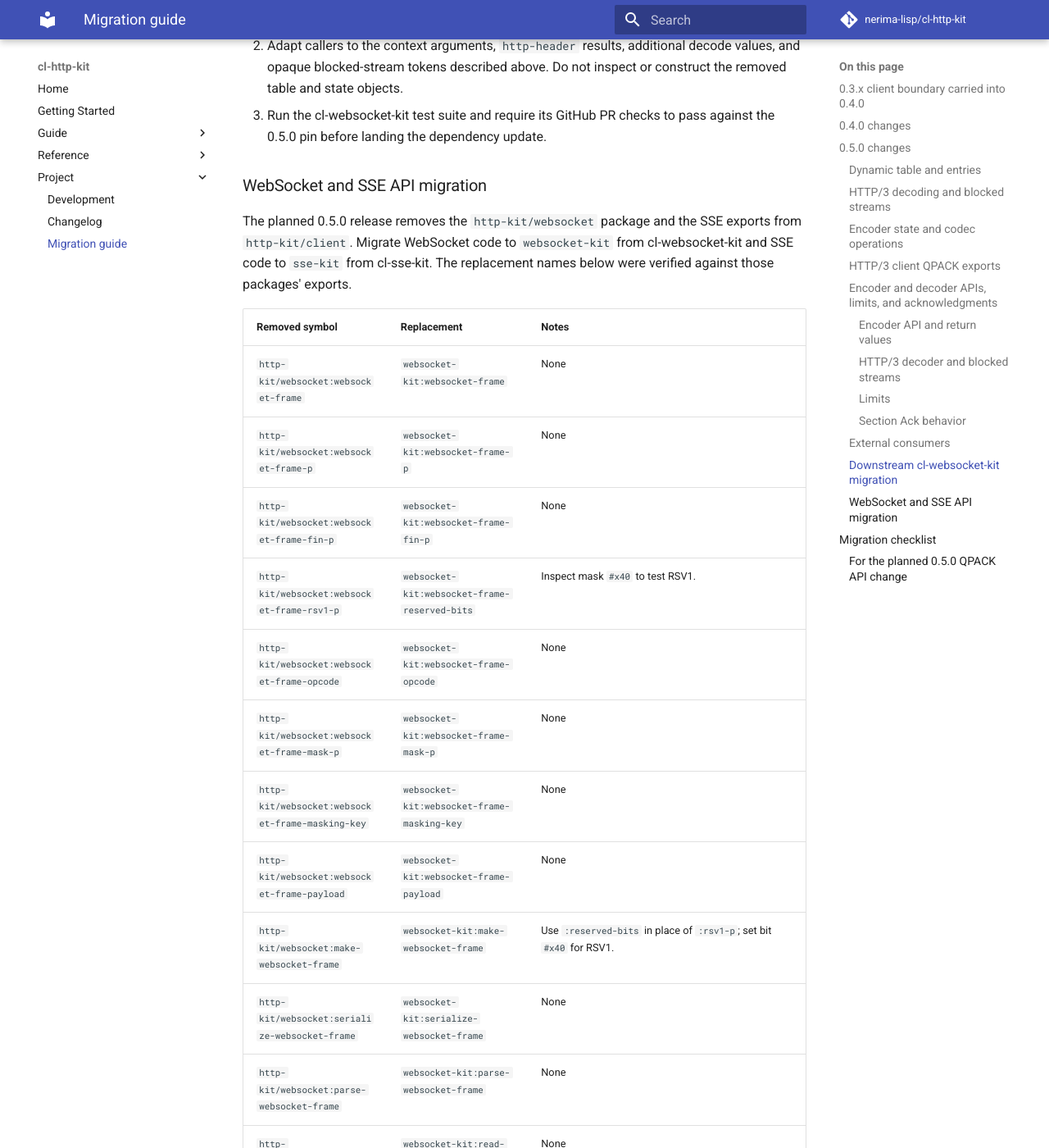
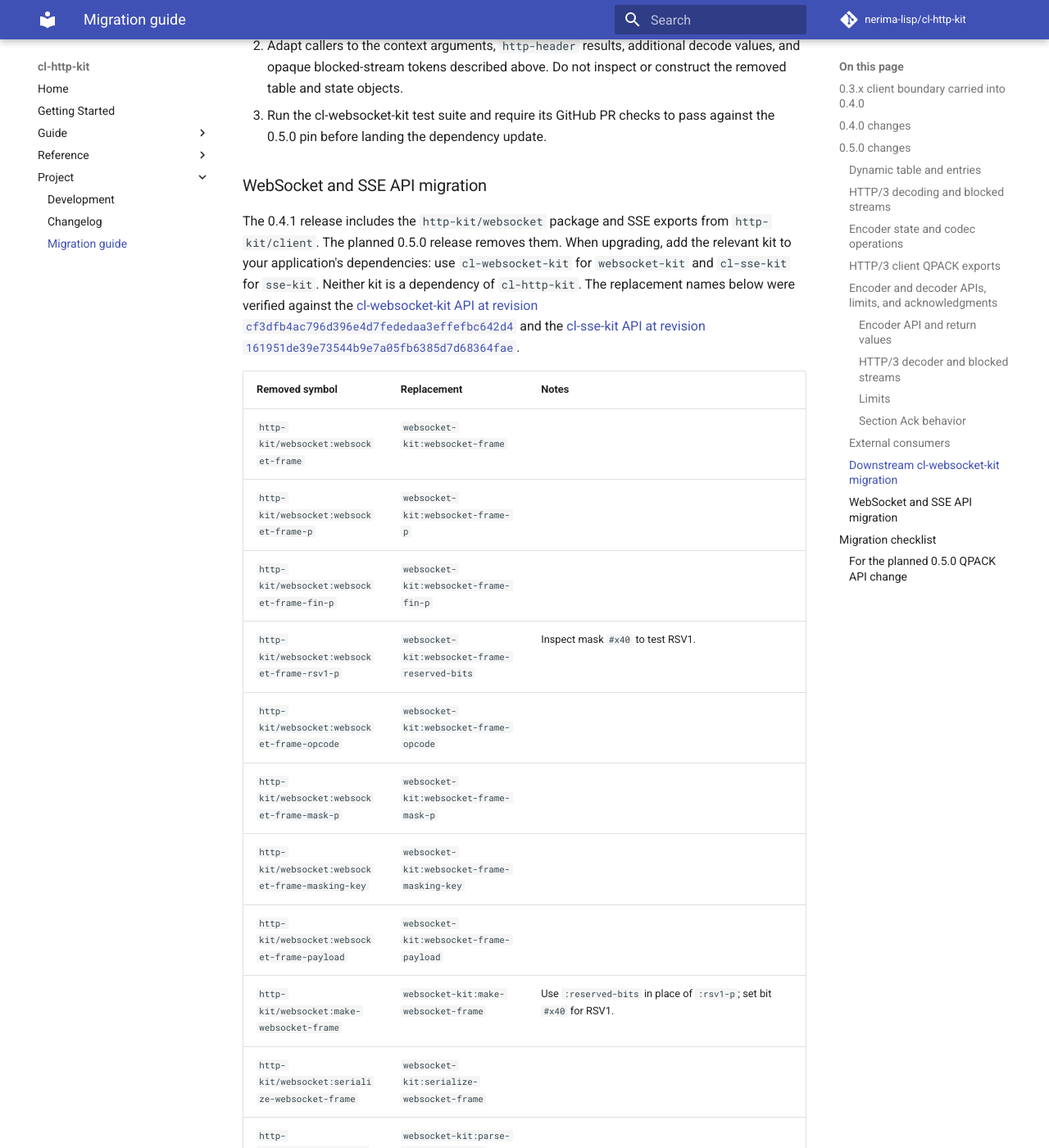
Before and after one commit to nerima-lisp/cl-http-kit, an MkDocs documentation site: the page built from docs/src/project/migration.md, in a window 1280 px wide and 1400 px high, scrolled down 12601 px. Shown: the whole window at 82% size. Built offline with MkDocs 1.6.1 and Material for MkDocs 9.7.7, drawn with Linux system fonts in a browser that asks for light colours; comment, search, counter and statistics services are not loaded; some of the changed text lies outside the part shown.

Commit message:
docs: clarify WebSocket and SSE release migration

```diff
--- a/docs/src/project/migration.md
+++ b/docs/src/project/migration.md
@@ -392,57 +392,63 @@ The downstream cl-websocket-kit migration follows its update to cl-http-kit
 
 ### WebSocket and SSE API migration
 
-The planned 0.5.0 release removes the `http-kit/websocket` package and the SSE
-exports from `http-kit/client`. Migrate WebSocket code to `websocket-kit` from
-cl-websocket-kit and SSE code to `sse-kit` from cl-sse-kit. The replacement
-names below were verified against those packages' exports.
+The 0.4.1 release includes the `http-kit/websocket` package and SSE exports
+from `http-kit/client`. The planned 0.5.0 release removes them. When upgrading,
+add the relevant kit to your application's dependencies: use `cl-websocket-kit`
+for `websocket-kit` and `cl-sse-kit` for `sse-kit`. Neither kit is a dependency
+of `cl-http-kit`. The replacement names below were verified against the
+[cl-websocket-kit API at revision
+`cf3dfb4ac796d396e4d7fededaa3effefbc642d4`](https://github.com/nerima-lisp/cl-websocket-kit/tree/cf3dfb4ac796d396e4d7fededaa3effefbc642d4)
+and the
+[cl-sse-kit API at revision
+`161951de39e73544b9e7a05fb6385d7d68364fae`](https://github.com/nerima-lisp/cl-sse-kit/tree/161951de39e73544b9e7a05fb6385d7d68364fae).
 
 | Removed symbol | Replacement | Notes |
 | --- | --- | --- |
-| `http-kit/websocket:websocket-frame` | `websocket-kit:websocket-frame` | None |
-| `http-kit/websocket:websocket-frame-p` | `websocket-kit:websocket-frame-p` | None |
-| `http-kit/websocket:websocket-frame-fin-p` | `websocket-kit:websocket-frame-fin-p` | None |
+| `http-kit/websocket:websocket-frame` | `websocket-kit:websocket-frame` | |
+| `http-kit/websocket:websocket-frame-p` | `websocket-kit:websocket-frame-p` | |
+| `http-kit/websocket:websocket-frame-fin-p` | `websocket-kit:websocket-frame-fin-p` | |
 | `http-kit/websocket:websocket-frame-rsv1-p` | `websocket-kit:websocket-frame-reserved-bits` | Inspect mask `#x40` to test RSV1. |
-| `http-kit/websocket:websocket-frame-opcode` | `websocket-kit:websocket-frame-opcode` | None |
-| `http-kit/websocket:websocket-frame-mask-p` | `websocket-kit:websocket-frame-mask-p` | None |
-| `http-kit/websocket:websocket-frame-masking-key` | `websocket-kit:websocket-frame-masking-key` | None |
-| `http-kit/websocket:websocket-frame-payload` | `websocket-kit:websocket-frame-payload` | None |
+| `http-kit/websocket:websocket-frame-opcode` | `websocket-kit:websocket-frame-opcode` | |
+| `http-kit/websocket:websocket-frame-mask-p` | `websocket-kit:websocket-frame-mask-p` | |
+| `http-kit/websocket:websocket-frame-masking-key` | `websocket-kit:websocket-frame-masking-key` | |
+| `http-kit/websocket:websocket-frame-payload` | `websocket-kit:websocket-frame-payload` | |
 | `http-kit/websocket:make-websocket-frame` | `websocket-kit:make-websocket-frame` | Use `:reserved-bits` in place of `:rsv1-p`; set bit `#x40` for RSV1. |
-| `http-kit/websocket:serialize-websocket-frame` | `websocket-kit:serialize-websocket-frame` | None |
-| `http-kit/websocket:parse-websocket-frame` | `websocket-kit:parse-websocket-frame` | None |
-| `http-kit/websocket:read-websocket-frame` | `websocket-kit:read-websocket-frame` | None |
-| `http-kit/websocket:write-websocket-frame` | `websocket-kit:write-websocket-frame` | None |
-| `http-kit/websocket:read-websocket-message` | `websocket-kit:read-websocket-message` | None |
-| `http-kit/websocket:write-websocket-message` | `websocket-kit:write-websocket-message` | None |
-| `http-kit/websocket:websocket-ping` | `websocket-kit:websocket-ping` | None |
-| `http-kit/websocket:websocket-pong` | `websocket-kit:websocket-pong` | None |
-| `http-kit/websocket:websocket-close` | `websocket-kit:websocket-close` | None |
-| `http-kit/websocket:serve-websocket-session` | `websocket-kit:serve-websocket-session` | None |
-| `http-kit/websocket:make-websocket-client-key` | `websocket-kit:generate-websocket-key` | None |
-| `http-kit/websocket:websocket-accept-key` | `websocket-kit:websocket-accept-key` | None |
+| `http-kit/websocket:serialize-websocket-frame` | `websocket-kit:serialize-websocket-frame` | |
+| `http-kit/websocket:parse-websocket-frame` | `websocket-kit:parse-websocket-frame` | |
+| `http-kit/websocket:read-websocket-frame` | `websocket-kit:read-websocket-frame` | |
+| `http-kit/websocket:write-websocket-frame` | `websocket-kit:write-websocket-frame` | |
+| `http-kit/websocket:read-websocket-message` | `websocket-kit:read-websocket-message` | |
+| `http-kit/websocket:write-websocket-message` | `websocket-kit:write-websocket-message` | |
+| `http-kit/websocket:websocket-ping` | `websocket-kit:websocket-ping` | |
+| `http-kit/websocket:websocket-pong` | `websocket-kit:websocket-pong` | |
+| `http-kit/websocket:websocket-close` | `websocket-kit:websocket-close` | |
+| `http-kit/websocket:serve-websocket-session` | `websocket-kit:serve-websocket-session` | |
+| `http-kit/websocket:make-websocket-client-key` | `websocket-kit:generate-websocket-key` | |
+| `http-kit/websocket:websocket-accept-key` | `websocket-kit:websocket-accept-key` | |
 | `http-kit/websocket:websocket-extension` | No direct replacement | The upstream API exports only the permessage-deflate-specific `websocket-permessage-deflate-extension`, not a generic extension structure. |
 | `http-kit/websocket:websocket-extension-p` | No direct replacement | The upstream API exports only the permessage-deflate-specific `websocket-permessage-deflate-extension`, not a generic extension predicate. |
 | `http-kit/websocket:websocket-extension-name` | No direct replacement | The upstream API exports no generic extension accessors; it exposes only the permessage-deflate-specific `websocket-permessage-deflate-extension`. |
 | `http-kit/websocket:websocket-extension-parameters` | No direct replacement | The upstream API exports no generic extension accessors; it exposes only the permessage-deflate-specific `websocket-permessage-deflate-extension`. |
 | `http-kit/websocket:parse-websocket-extensions` | No direct replacement | The upstream API exports no generic extension parser; it exposes only the permessage-deflate-specific `websocket-permessage-deflate-extension`. |
-| `http-kit/websocket:websocket-upgrade-request-p` | `websocket-kit:websocket-upgrade-request-p` | None |
-| `http-kit/websocket:websocket-upgrade-response` | `websocket-kit:websocket-upgrade-response` | None |
-| `http-kit/websocket:make-websocket-upgrade-request` | `websocket-kit:make-websocket-upgrade-request` | None |
-| `http-kit/websocket:websocket-client-handshake` | `websocket-kit:websocket-client-handshake` | None |
-| `http-kit/websocket:websocket-valid-close-code-p` | `websocket-kit:websocket-valid-close-code-p` | None |
-| `http-kit/websocket:make-websocket-close-payload` | `websocket-kit:make-websocket-close-payload` | None |
-| `http-kit/websocket:parse-websocket-close-payload` | `websocket-kit:parse-websocket-close-payload` | None |
-| `http-kit/client:http-sse-event` | `sse-kit:http-sse-event` | None |
-| `http-kit/client:http-sse-event-p` | `sse-kit:http-sse-event-p` | None |
-| `http-kit/client:make-http-sse-event` | `sse-kit:make-http-sse-event` | None |
-| `http-kit/client:http-sse-event-event` | `sse-kit:http-sse-event-event` | None |
-| `http-kit/client:http-sse-event-data` | `sse-kit:http-sse-event-data` | None |
-| `http-kit/client:http-sse-event-id` | `sse-kit:http-sse-event-id` | None |
-| `http-kit/client:http-sse-event-retry` | `sse-kit:http-sse-event-retry` | None |
-| `http-kit/client:http-sse-event-comments` | `sse-kit:http-sse-event-comments` | None |
-| `http-kit/client:parse-http-sse-events` | `sse-kit:parse-http-sse-events` | None |
-| `http-kit/client:read-http-sse-events` | `sse-kit:read-http-sse-events` | None |
-| `http-kit/client:serialize-http-sse-event` | `sse-kit:serialize-http-sse-event` | None |
+| `http-kit/websocket:websocket-upgrade-request-p` | `websocket-kit:websocket-upgrade-request-p` | |
+| `http-kit/websocket:websocket-upgrade-response` | `websocket-kit:websocket-upgrade-response` | |
+| `http-kit/websocket:make-websocket-upgrade-request` | `websocket-kit:make-websocket-upgrade-request` | |
+| `http-kit/websocket:websocket-client-handshake` | `websocket-kit:websocket-client-handshake` | |
+| `http-kit/websocket:websocket-valid-close-code-p` | `websocket-kit:websocket-valid-close-code-p` | |
+| `http-kit/websocket:make-websocket-close-payload` | `websocket-kit:make-websocket-close-payload` | |
+| `http-kit/websocket:parse-websocket-close-payload` | `websocket-kit:parse-websocket-close-payload` | |
+| `http-kit/client:http-sse-event` | `sse-kit:http-sse-event` | |
+| `http-kit/client:http-sse-event-p` | `sse-kit:http-sse-event-p` | |
+| `http-kit/client:make-http-sse-event` | `sse-kit:make-http-sse-event` | |
+| `http-kit/client:http-sse-event-event` | `sse-kit:http-sse-event-event` | |
+| `http-kit/client:http-sse-event-data` | `sse-kit:http-sse-event-data` | |
+| `http-kit/client:http-sse-event-id` | `sse-kit:http-sse-event-id` | |
+| `http-kit/client:http-sse-event-retry` | `sse-kit:http-sse-event-retry` | |
+| `http-kit/client:http-sse-event-comments` | `sse-kit:http-sse-event-comments` | |
+| `http-kit/client:parse-http-sse-events` | `sse-kit:parse-http-sse-events` | |
+| `http-kit/client:read-http-sse-events` | `sse-kit:read-http-sse-events` | |
+| `http-kit/client:serialize-http-sse-event` | `sse-kit:serialize-http-sse-event` | |
 
 ## Migration checklist
 
```
